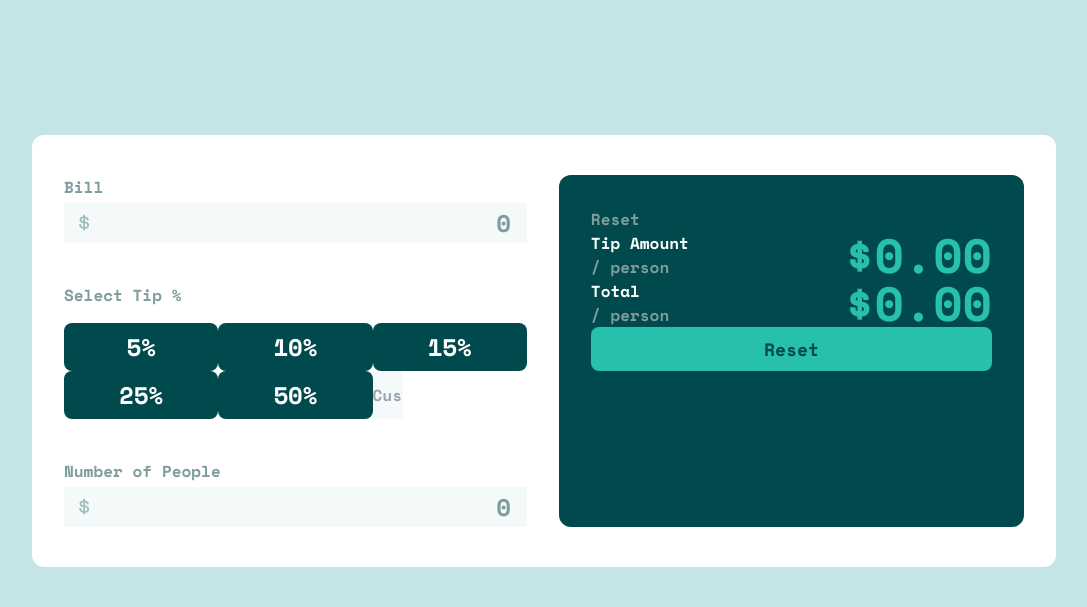
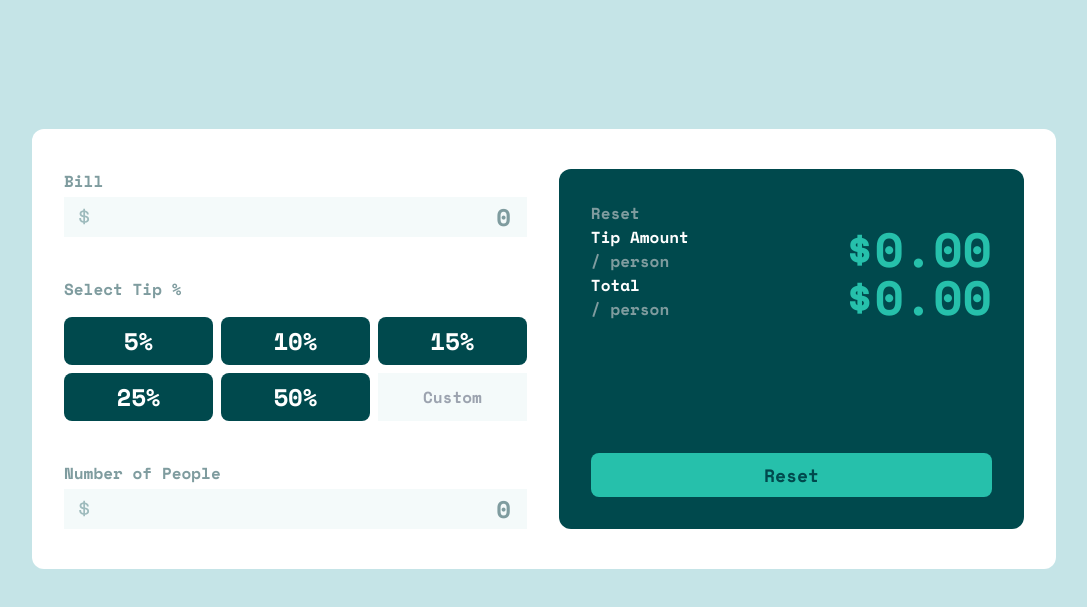
Before and after one commit to lilKriT/tip-calculator-app, a website: page index.html in a window 1280 px wide. Shown: the part 155-762 px from the top of the page, without its empty margins (96-1183 px from the left). Drawn offline with nearby package versions, Linux system fonts and the light colour scheme.

Commit message:
Styling.

```diff
--- a/index.html
+++ b/index.html
@@ -41,7 +41,7 @@
           />
 
           <h2 class="mt-10">Select Tip %</h2>
-          <div class="grid grid-cols-3 mt-4">
+          <div class="grid grid-cols-3 gap-2 mt-4">
             <button class="tip-button">5%</button>
             <button class="tip-button">10%</button>
             <button class="tip-button">15%</button>
@@ -52,7 +52,7 @@
               type="text"
               name="custom"
               id="custom"
-              class="bg-veryLightGrayishCyan w-1/5 text-center"
+              class="bg-veryLightGrayishCyan text-center"
               placeholder="Custom"
             />
           </div>
@@ -67,7 +67,7 @@
           />
         </div>
         <!-- Right Column -->
-        <div class="bg-veryDarkCyan rounded-xl p-8 w-1/2">
+        <div class="bg-veryDarkCyan flex flex-col rounded-xl p-8 w-1/2">
           <p>Reset</p>
           <!-- Upper row -->
           <div class="flex justify-between">
@@ -79,7 +79,7 @@
           </div>
 
           <!-- Middle Row -->
-          <div class="flex justify-between">
+          <div class="flex justify-between grow">
             <div class="flex flex-col">
               <h3 class="text-white">Total</h3>
               <span class="text-grayishCyan">/ person</span>
```
Also changed, not shown: dist/output.css.
